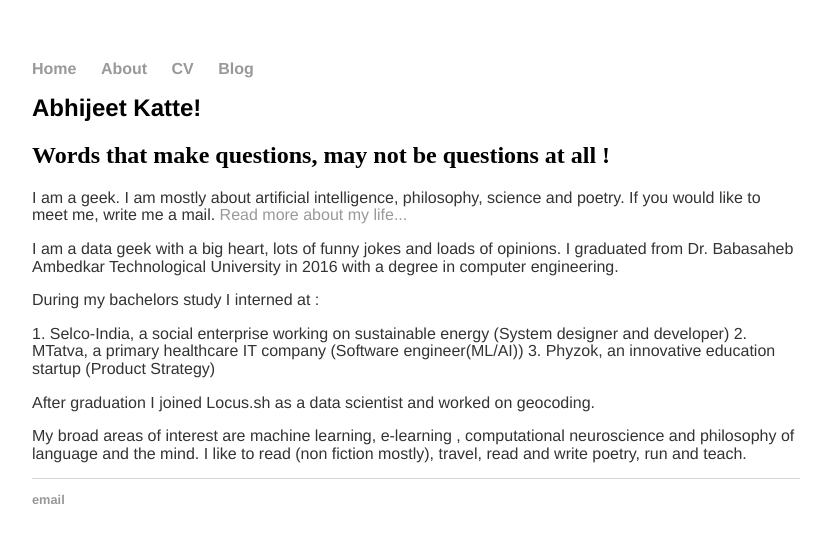
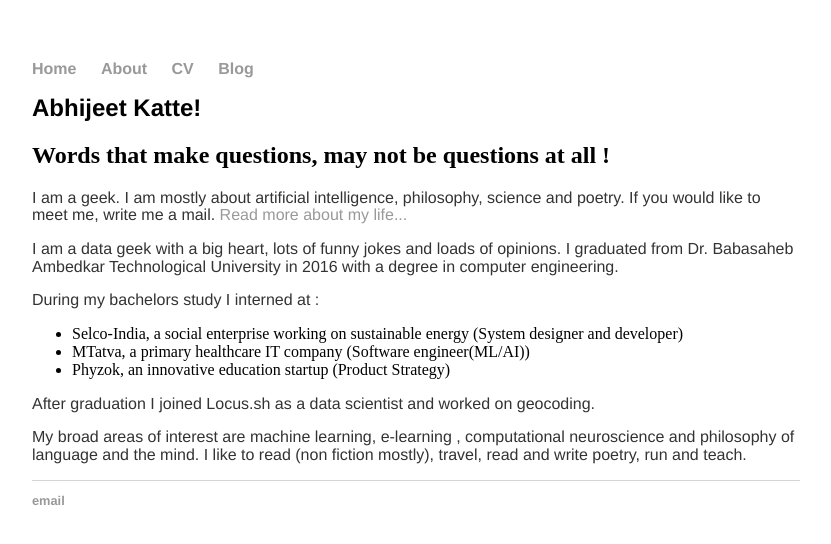
Before and after one commit to AbhiK24/abhik24.github.io, a Jekyll site: the page built from about/index.html, in a window 1280 px wide. Shown: the top 544 px of the page, without its empty margins (224-1055 px from the left). Built offline with Jekyll 4.4.1, drawn with Linux system fonts in a browser that asks for light colours.

Commit message:
Added lists

```diff
--- a/about/index.html
+++ b/about/index.html
@@ -9,9 +9,11 @@ title: Abhijeet Katte, data scientist
 	<p> I am a data geek with a big heart, lots of funny jokes and loads of opinions. I graduated from Dr. Babasaheb Ambedkar Technological University in 2016 with a degree in computer engineering. </p>
         <p> During my bachelors study I interned at : </p>
 	 <p>
-         1. Selco-India, a social enterprise working on sustainable energy (System designer and developer)
-         2. MTatva, a primary healthcare IT company (Software engineer(ML/AI))
-         3. Phyzok, an innovative education startup (Product Strategy)
+         <ul>
+         <li> Selco-India, a social enterprise working on sustainable energy (System designer and developer)</li>
+         <li> MTatva, a primary healthcare IT company (Software engineer(ML/AI))</li>
+         <li> Phyzok, an innovative education startup (Product Strategy)</li>
+	 </ul>
         </p>
 
 <p>After graduation I joined Locus.sh as a data scientist and worked on geocoding.</p>
```
